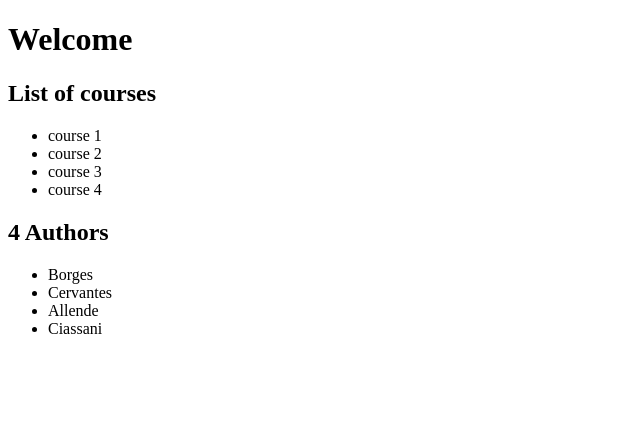
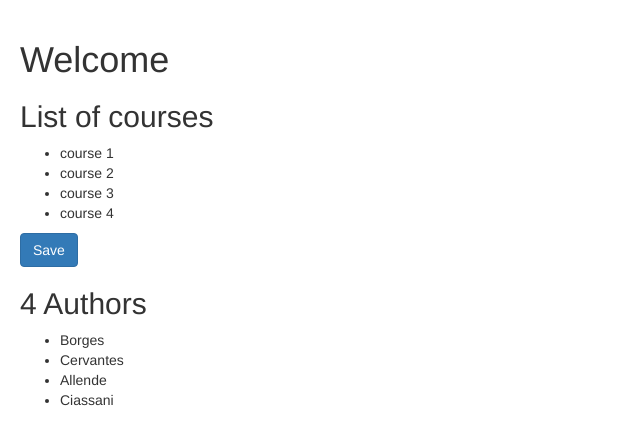
Before and after one commit to rastlyn80/angular-special-app, an Angular app: page / in a window 1280 px wide. Shown: the top 444 px of the page, without its empty margins (0-640 px from the left). Built offline with nearby package versions, Linux system fonts and the light colour scheme.

Commit message:
Added bootstrap

```diff
--- a/package.json
+++ b/package.json
@@ -21,6 +21,7 @@
     "@angular/platform-browser": "^4.2.4",
     "@angular/platform-browser-dynamic": "^4.2.4",
     "@angular/router": "^4.2.4",
+    "bootstrap": "^3.3.7",
     "core-js": "^2.4.1",
     "rxjs": "^5.4.2",
     "zone.js": "^0.8.14"
--- a/src/app/courses.component.ts
+++ b/src/app/courses.component.ts
@@ -10,6 +10,7 @@
               {{ course }}
             </li>
         </ul>
+        <button class="btn btn-primary">Save</button>
         `
 })
 export class CoursesComponent {
--- a/src/styles.css
+++ b/src/styles.css
@@ -1 +1,6 @@
 /* You can add global styles to this file, and also import other style files */
+@import "~bootstrap/dist/css/bootstrap.css";
+
+body {
+    padding: 20px;
+}
```
